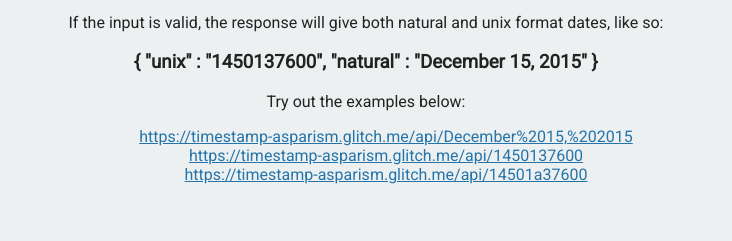
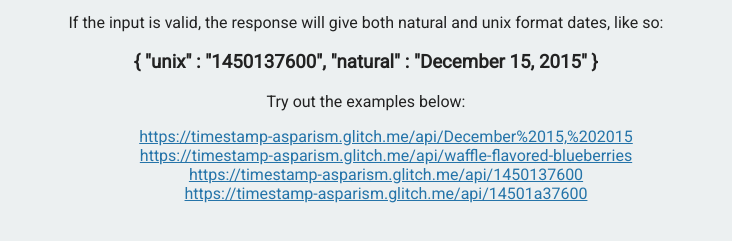
Before and after one commit to IanFLee/timestamp-microservice, a website: page views/index.html in a window 1280 px wide. Shown: the part 121-362 px from the top of the page, without its empty margins (274-1006 px from the left). Drawn offline with Linux system fonts and the light colour scheme.

Commit message:
💂📙 Added an example link and giggled about it

```diff
--- a/views/index.html
+++ b/views/index.html
@@ -23,6 +23,7 @@
         </p>
         <ul>
           <li><a href="https://timestamp-asparism.glitch.me/api/December%2015,%202015">https://timestamp-asparism.glitch.me/api/December%2015,%202015</a></li>
+          <li><a href="https://timestamp-asparism.glitch.me/api/waffle-flavored-blueberries">https://timestamp-asparism.glitch.me/api/waffle-flavored-blueberries</a></li>
           <li><a href="https://timestamp-asparism.glitch.me/api/1450137600">https://timestamp-asparism.glitch.me/api/1450137600</a></li>
           <li><a href="https://timestamp-asparism.glitch.me/api/14501a37600">https://timestamp-asparism.glitch.me/api/14501a37600</a></li>
         </ul>
```
Also changed, not shown: README.md.
